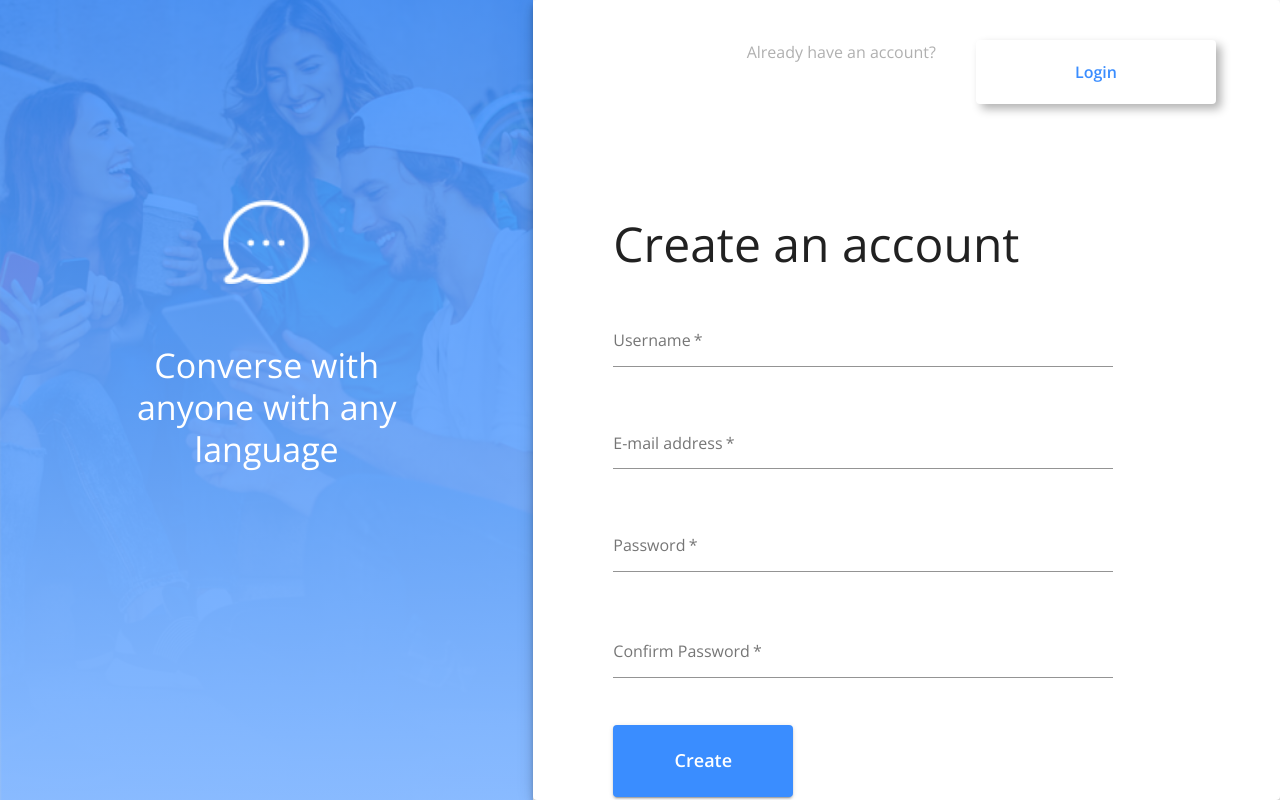
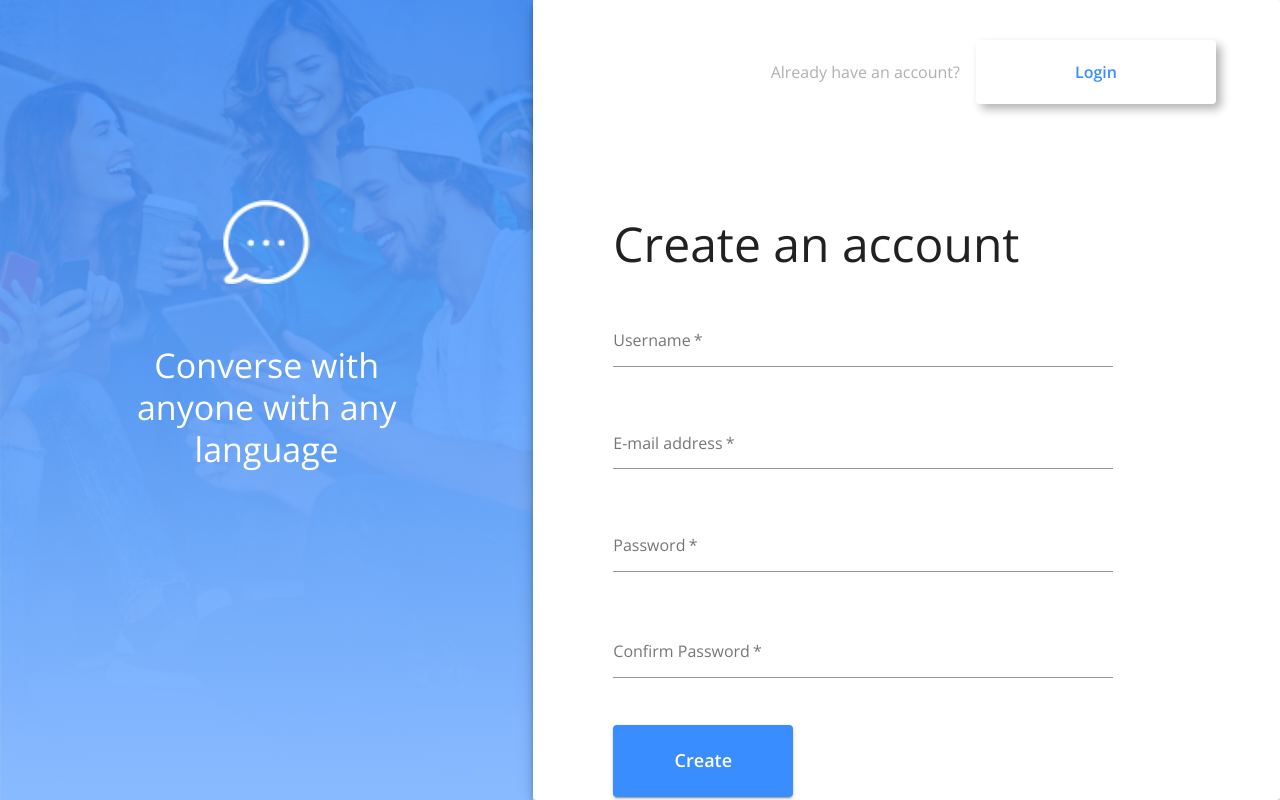
Before and after one commit to joshnho/practice-project, a React (Create React App) app in the folder client/: page / in a window 1280 px wide. Built offline with nearby package versions, Linux system fonts and the light colour scheme; no server answers.

Commit message:
minor style change

```diff
--- a/client/src/components/Signin.js
+++ b/client/src/components/Signin.js
@@ -44,6 +44,7 @@ const useStyles = makeStyles((theme) => ({
   header: {
     display: "flex",
     justifyContent: "flex-end",
+    alignItems: "center",
     marginTop: theme.spacing(5),
     marginLeft: theme.spacing(5),
     marginRight: theme.spacing(8),
@@ -51,7 +52,7 @@ const useStyles = makeStyles((theme) => ({
   },
   headerText: {
     color: theme.palette.secondary.main,
-    marginRight: theme.spacing(5),
+    marginRight: theme.spacing(2),
   },
   headerButton: {
     backgroundColor: "white",
```
